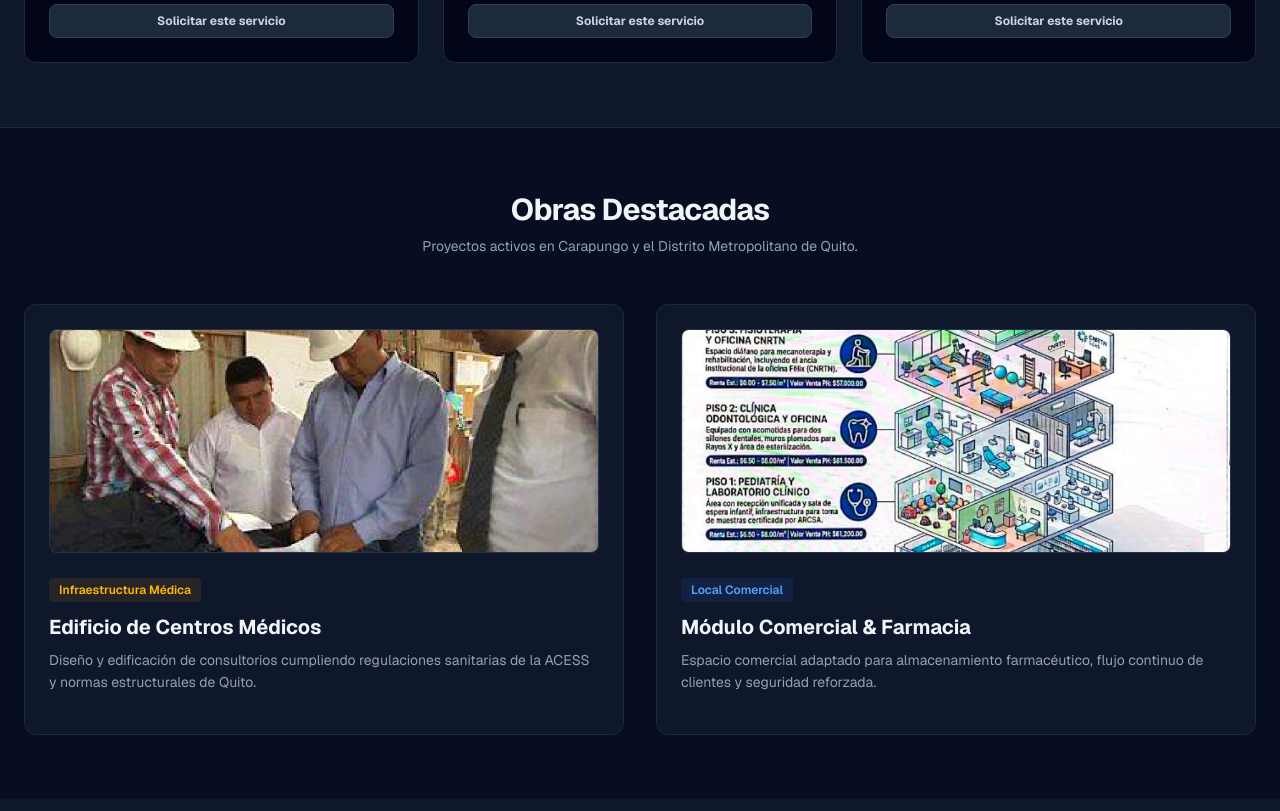
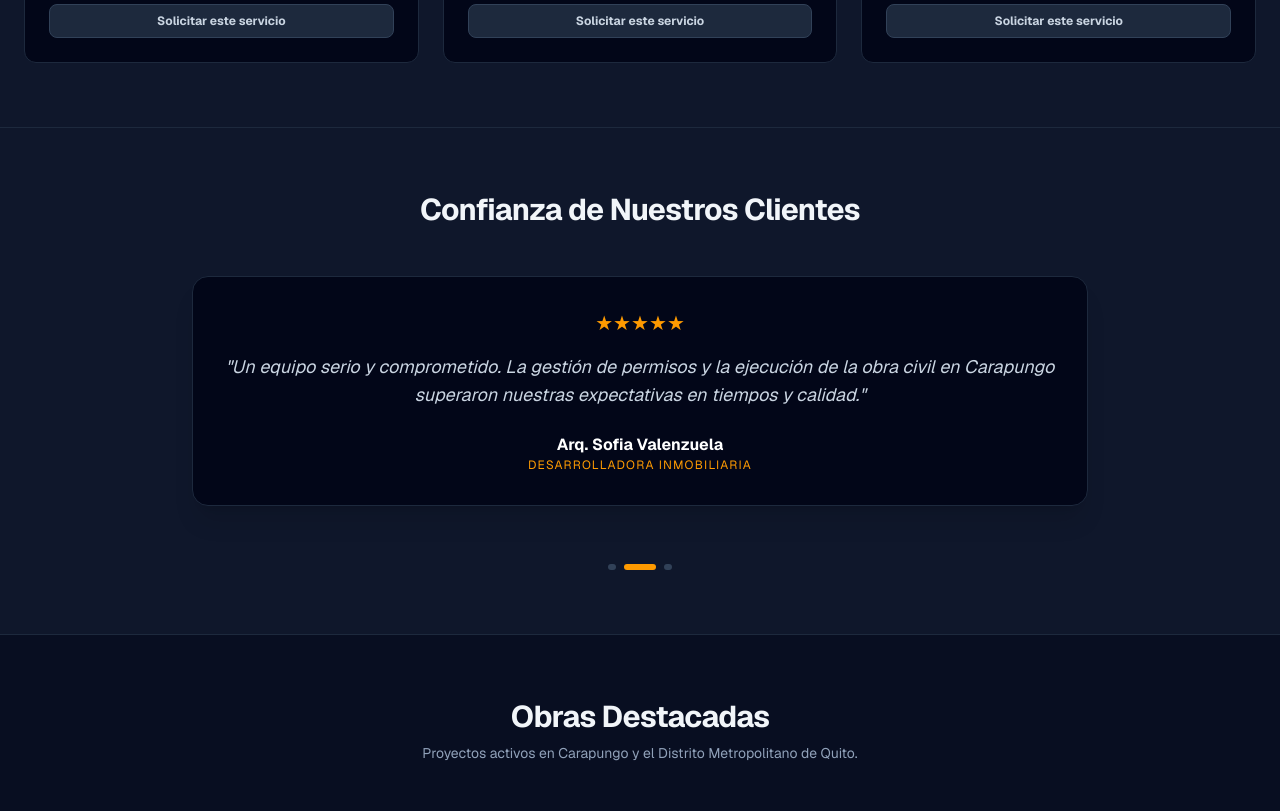
Before and after one commit to marcelortz/fenix-construcciones, a Next.js app: page / in a window 1280 px wide. Shown: the part 1360-2171 px from the top of the page. Built offline with nearby package versions, Linux system fonts and the light colour scheme.

Commit message:
feat: add automatic testimonial carousel and improve thank-you screen

```diff
--- a/app/page.tsx
+++ b/app/page.tsx
@@ -1,6 +1,7 @@
 'use client';
 
-import { useState, type ChangeEvent, type FormEvent } from 'react';
+import { useState, useEffect, type ChangeEvent, type FormEvent } from 'react';
+
 import Image from 'next/image';
 import { QRCodeSVG } from 'qrcode.react';
 import { siteUrl } from './site-config';
@@ -15,6 +16,27 @@ const INITIAL_FORM_DATA = {
   detalles: '',
 };
 
+const TESTIMONIALS = [
+  {
+    name: 'Dr. Ricardo Mendoza',
+    role: 'Director Clínico',
+    text: 'La precisión técnica de Fénix en la adecuación de nuestros consultorios fue excepcional. Cumplieron estrictamente con la normativa ACESS, facilitando nuestra certificación.',
+    stars: 5
+  },
+  {
+    name: 'Arq. Sofia Valenzuela',
+    role: 'Desarrolladora Inmobiliaria',
+    text: 'Un equipo serio y comprometido. La gestión de permisos y la ejecución de la obra civil en Carapungo superaron nuestras expectativas en tiempos y calidad.',
+    stars: 5
+  },
+  {
+    name: 'Ing. Marco Tulio',
+    role: 'Gestor de Proyectos',
+    text: 'La validación técnica previa que realizan es un valor agregado enorme. Evitó que invirtiéramos en un predio con problemas catastrales.',
+    stars: 5
+  },
+];
+
 export default function Home() {
   const [modalOpen, setModalOpen] = useState(false);
   const [enviando, setEnviando] = useState(false);
@@ -22,6 +44,15 @@ export default function Home() {
   const [step, setStep] = useState(1);
 
   const [formData, setFormData] = useState(INITIAL_FORM_DATA);
+  const [currentTestimonial, setCurrentTestimonial] = useState(0);
+
+  useEffect(() => {
+    const timer = setInterval(() => {
+      setCurrentTestimonial((prev) => (prev + 1) % TESTIMONIALS.length);
+    }, 5000);
+    return () => clearInterval(timer);
+  }, []);
+
 
   const handleChange = (e: ChangeEvent<HTMLInputElement | HTMLSelectElement | HTMLTextAreaElement>) => {
     const { name, value } = e.target;
@@ -201,6 +232,51 @@ export default function Home() {
                   </button>
                 </div>
               </div>
+            ))}
+          </div>
+        </div>
+      </section>
+
+      {/* Testimonios */}
+      <section id="testimonios" className="px-6 py-16 bg-slate-900 border-t border-slate-800 overflow-hidden">
+        <div className="max-w-4xl mx-auto text-center">
+          <h2 className="text-3xl font-bold tracking-tight mb-12">Confianza de Nuestros Clientes</h2>
+
+          <div className="relative h-64">
+            {TESTIMONIALS.map((t, i) => (
+              <div
+                key={i}
+                className={`absolute inset-0 transition-all duration-700 ease-in-out transform ${
+                  i === currentTestimonial
+                    ? 'opacity-100 translate-x-0 scale-100 z-10'
+                    : 'opacity-0 translate-x-full scale-95 z-0'
+                }`}
+              >
+                <div className="bg-slate-950 border border-slate-800 p-8 rounded-2xl shadow-xl">
+                  <div className="flex justify-center mb-4">
+                    {[...Array(t.stars)].map((_, s) => (
+                      <span key={s} className="text-amber-500 text-xl">★</span>
+                    ))}
+                  </div>
+                  <p className="text-lg text-slate-300 italic mb-6">"{t.text}"</p>
+                  <div>
+                    <p className="font-bold text-white">{t.name}</p>
+                    <p className="text-xs text-amber-500 uppercase tracking-widest">{t.role}</p>
+                  </div>
+                </div>
+              </div>
+            ))}
+          </div>
+
+          <div className="flex justify-center gap-2 mt-8">
+            {TESTIMONIALS.map((_, i) => (
+              <button
+                key={i}
+                onClick={() => setCurrentTestimonial(i)}
+                className={`h-1.5 rounded-full transition-all duration-300 ${
+                  i === currentTestimonial ? 'w-8 bg-amber-500' : 'w-2 bg-slate-700'
+                }`}
+              />
             ))}
           </div>
         </div>
```
